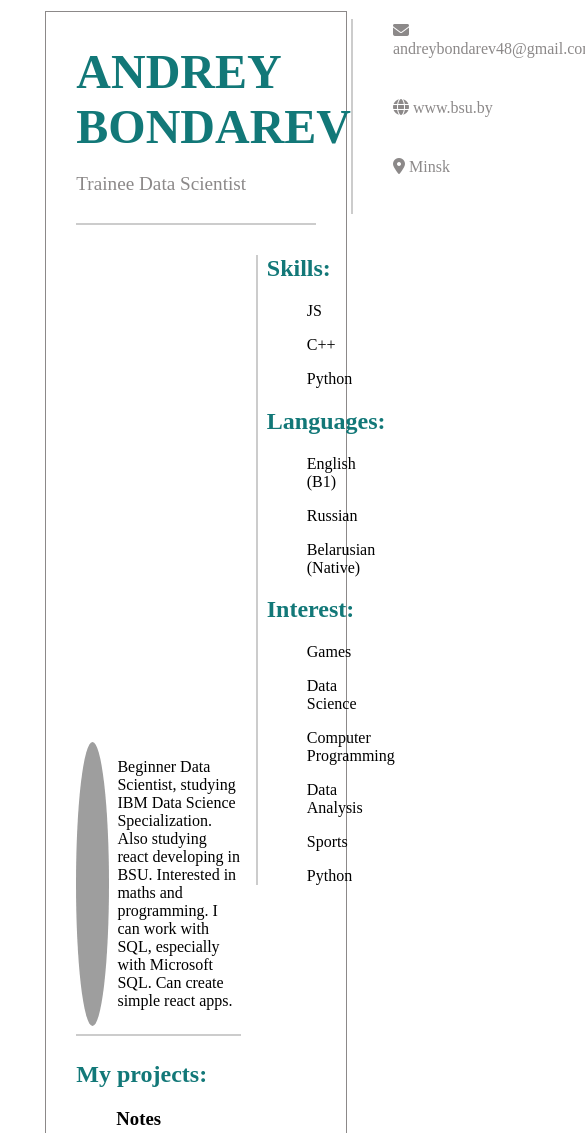
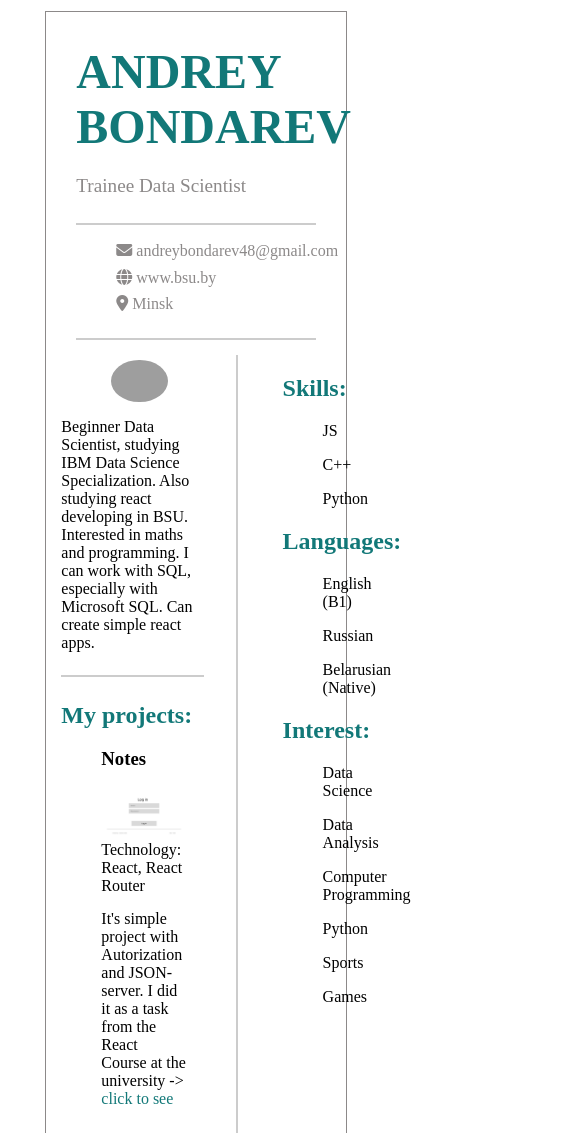
Before and after one commit to BondarevAD/cv, a plain HTML site: page index.html in a window 390 px wide. Shown: the top 1133 px of the page, 585 px wide, since content can reach past the window. Drawn offline with Linux system fonts and the light colour scheme; grey boxes are pictures that could not be loaded.

Commit message:
change style

```diff
--- a/index.html
+++ b/index.html
@@ -31,6 +31,7 @@
           </ol>
         </div>
       </div>
+      <div class="body">
         <div class="another-info">
           <div class="skills">
             <h2>Skills:</h2>
@@ -59,26 +60,27 @@
           <div class="interests">
             <h2>Interest:</h2>
             <ol>
-            Games
-          </ol>
-          <ol>
               Data Science
-          </ol>
-          <ol>
-            Computer Programming
             </ol>
             <ol>
               Data Analysis
             </ol>
             <ol>
+              Computer Programming
+            </ol>
+
+            <ol>
+              Python
+            </ol>
+            <ol>
               Sports
             </ol>
             <ol>
-            Python
+              Games
             </ol>
           </div>
         </div>
-      <div class="body">
+        <div class="main-info">
           <div class="info">
             <img
               src="https://lh3.googleusercontent.com/a/AEdFTp53GkYeGQsE4ZLOUNmo15wexXrO9vvJSd_pqTJimg=s576-p-no"
@@ -86,8 +88,8 @@
             <p>
               Beginner Data Scientist, studying IBM Data Science Specialization.
               Also studying react developing in BSU. Interested in maths and
-            programming. I can work with SQL, especially with Microsoft SQL. Can
-            create simple react apps.
+              programming. I can work with SQL, especially with Microsoft SQL.
+              Can create simple react apps.
             </p>
           </div>
           <div class="works">
@@ -97,9 +99,11 @@
               <img src="img/screen.png" />
               <p>Technology: React, React Router</p>
               <p>
-              It's simple project with Autorization and JSON-server. I did it as
-              a task from the React Course at the university ->
-              <a href="https://github.com/BondarevAD/notes-app">click to see</a>
+                It's simple project with Autorization and JSON-server. I did it
+                as a task from the React Course at the university ->
+                <a href="https://github.com/BondarevAD/notes-app"
+                  >click to see</a
+                >
               </p>
             </ol>
           </div>
@@ -136,6 +140,7 @@
             </ol>
           </div>
         </div>
+      </div>
       <div class="footer">
         <a href="https://github.com/BondarevAD"
           ><i class="fa-brands fa-github"></i> @BondarevAD</a
--- a/style.css
+++ b/style.css
@@ -28,6 +28,14 @@ a:hover{
     border-bottom: 2px solid #ccc;
 }
 
+.body {
+    margin-left: 5%;
+    display: grid;
+    grid-template-columns: 0.9fr 150px;
+    grid-gap: 16px;
+    margin-top: 5%;
+}
+
 .name {
     display: flex;
     flex-direction: column;
@@ -47,23 +55,25 @@ a:hover{
 
 .contacts {
     margin-top: 3%;
+    padding-top: 10%;
     border-left: 2px solid #ccc;
     display: flex;
     flex-direction: column;
+    align-content: center;
 }
 
 .contacts ol{
-    flex: 1 1 auto;
-    margin-top: 1%;
+    margin-top: -3%;
+    width: 100%;
     color: #8c8989;
 }
 
-.body {
-    width: 55%;
-    margin-top: -55%;
-    padding-left: 10%;
+.main-info {
+    grid-row: 1;
+    align-self: start;
     display: flex;
     flex-direction: column;
+    padding-right: 10%;
 }
 
 .edu-place p {
@@ -87,6 +97,7 @@ a:hover{
     border-radius: 60%;
     margin-right: 5%;
     width: 20%;
+    height: 20%;
 }
 
 .project {
@@ -124,10 +135,7 @@ a:hover{
 
 .another-info {
     border-left: 2px solid #ccc;
-    width: 30%;
-    padding-left: 3%;
-    margin-top: 10%;
-    margin-left: 70%;
+   padding-left: 30%;
 }
 
 .footer {
@@ -137,3 +145,27 @@ a:hover{
     padding-top: 3%;
     font-size: larger;
 }
+
+@media (max-width: 900px) {
+    .info{
+        display: flex;
+        flex-direction: column;
+    }
+
+    .info img {
+        margin-left: 35%;
+        height: 40%;
+        width: 40%;
+    }
+
+    .header{
+        flex-direction: column;
+    }
+
+    .contacts {
+        border-left: none;
+        border-top: 2px solid #ccc;
+        padding-left: 0;
+        margin-left: 0;
+    }
+}
```
Lines whose indentation alone changed are shown as unchanged.
